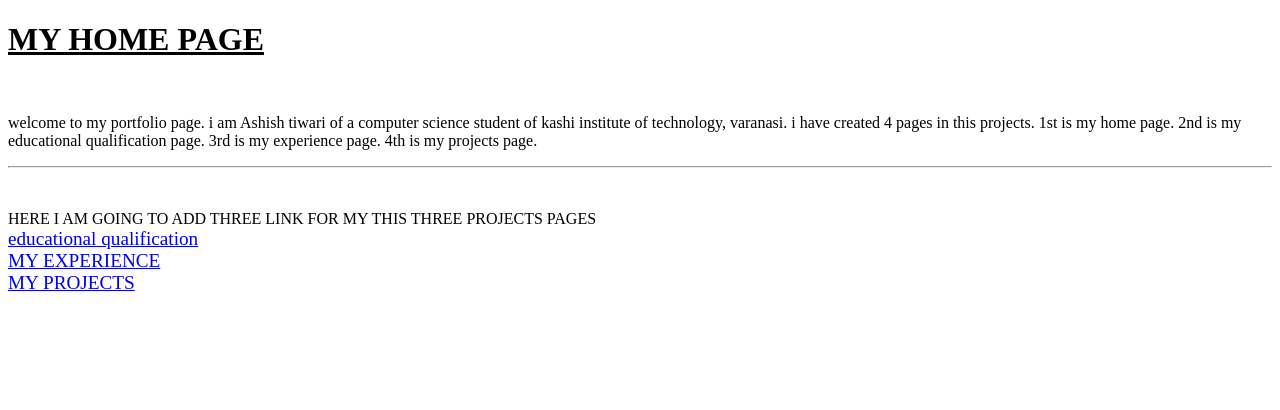
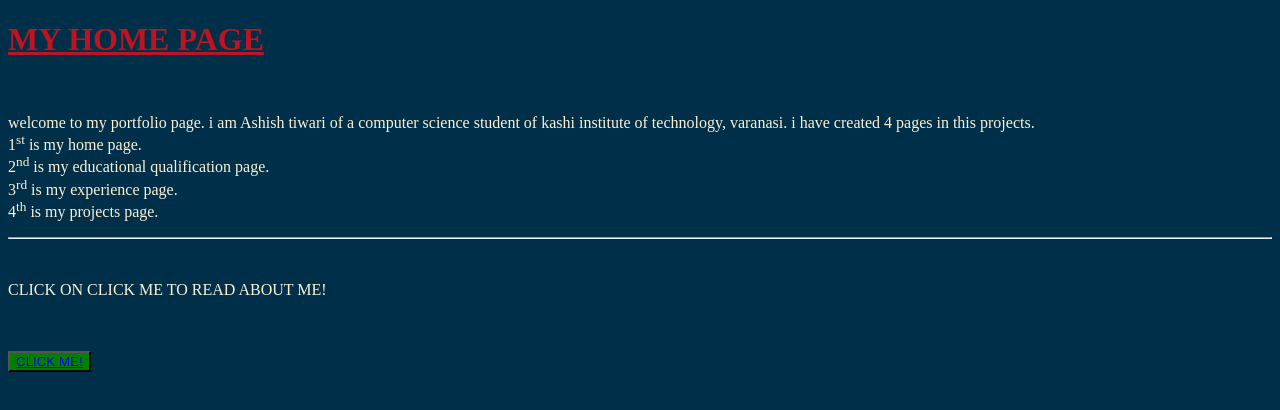
Before and after one commit to ashishvscode/PROJECT-1, a plain HTML site: page index.html in a window 1280 px wide. Drawn offline with Linux system fonts and the light colour scheme.

Commit message:
fix error and add css

```diff
--- a/index.html
+++ b/index.html
@@ -4,6 +4,7 @@
     <meta charset="UTF-8">
     <meta name="viewport" content="width=device-width, initial-scale=1.0">
     <title>my 1st projects</title>
+    <link rel="stylesheet" href="style.css">
 </head>
 <body>
     <header>
@@ -18,10 +19,14 @@
     <p> welcome to my portfolio page. i am Ashish tiwari of a computer science student of
         kashi institute of technology, varanasi.
         i have created 4 pages in this projects.
-        1st is my home page.
-        2nd is my educational qualification page.
-        3rd is my experience page.
-        4th is my projects page.
+        <br>
+        1<sup>st</sup> is my home page.
+        <br>
+        2<sup>nd</sup> is my educational qualification page.
+        <br>
+        3<sup>rd</sup> is my experience page.
+        <br>
+        4<sup>th</sup> is my projects page.
 
     </p>
     </main>
@@ -30,21 +35,14 @@
 
     <footer>
      <br>
-        <p>HERE I AM GOING TO ADD THREE LINK FOR  MY THIS THREE PROJECTS  PAGES
-            <br>
-            <big>
-            <a href ="index1.html"target= "_main"> educational qualification</a>
-            </big>
-            <br>
-            <big>
-            <a href ="index2.html"target = "_main">MY EXPERIENCE</a>
-            </big>
-            <br>
-            <big>
-            <a href ="index3.html"target = "_main">MY PROJECTS</a>
-            </big>
-        </p>
+        <p>CLICK ON CLICK ME TO READ ABOUT ME!</p>
+            <br><br>
+            <button><a href ="index1.html"target= "_main">CLICK ME!</a></button>
+
+
         </footer>
+
+
 
 
 </body>
--- /dev/null
+++ b/style.css
@@ -0,0 +1,19 @@
+body {
+  background-color: rgb(0,48,73);
+}
+
+  h1 {
+    color:rgb(193, 18, 31);
+  }
+
+  p {
+    color: rgb(253, 240, 213);
+  }
+
+  button{
+    color:black;
+  }
+
+  button {
+    background-color : green;
+  }
--- /dev/null
+++ b/style1.css
@@ -0,0 +1,11 @@
+body {
+   background-color : rgb(173, 40, 49);
+}
+
+h1 {
+    color :rgb(54,4,14);
+}
+
+p {
+    color : rgb(37, 9, 2);
+}
```
Also changed, not shown: index1.html (+29 -6 lines), index2.html (deleted, +0 -21 lines), index3.html (deleted, +0 -26 lines).
